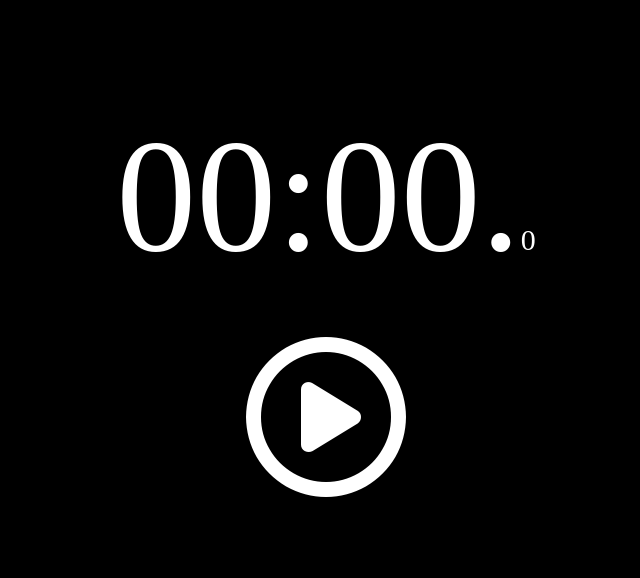
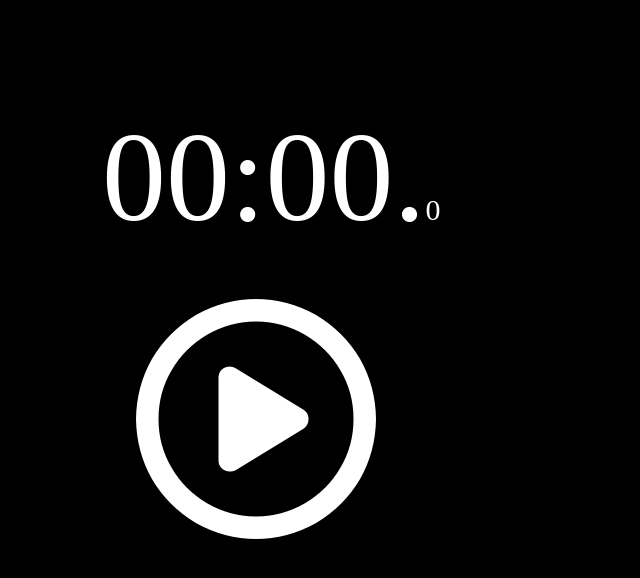
Before and after one commit to hydrasparx/10xtimer, a plain HTML site: page index.html in a window 1280 px wide. Shown: the whole page, without its empty margins (2-642 px from the left). Drawn offline with Linux system fonts and the light colour scheme.

Commit message:
Update index.html

```diff
--- a/index.html
+++ b/index.html
@@ -1,15 +1,15 @@
 <html>
 <head>
-<meta name="viewport" content="width=640, initial-scale=1.0, maximum-scale=1.0, minimum-scale=1.0">
+<meta name="viewport" content="width=640">
 <!--link rel="stylesheet" href="https://maxcdn.bootstrapcdn.com/font-awesome/4.3.0/css/font-awesome.min.css"-->
 <script src="https://kit.fontawesome.com/af957056e2.js" crossorigin="anonymous"></script>
 
 <style>
-body { max-width: 640px; text-align: center; background-color: #000; color: #fff; }
+body { max-width: 500px; text-align: center; background-color: #000; color: #fff; }
 #container { min-height: 300px; padding: 3rem; }
-#counter { max-width: 640px; border: 0px solid black; margin: auto auto; padding: 3rem; font-size: 10rem; }
+#counter { max-width: 500px; border: 0px solid black; margin: auto auto; padding: 3rem; font-size: 8rem; }
 #counter #tms { font-size: 30px; }
-.toggle { font-size: 10rem; }
+.toggle { font-size: 15rem; }
 
 </style>
 </head>
```
